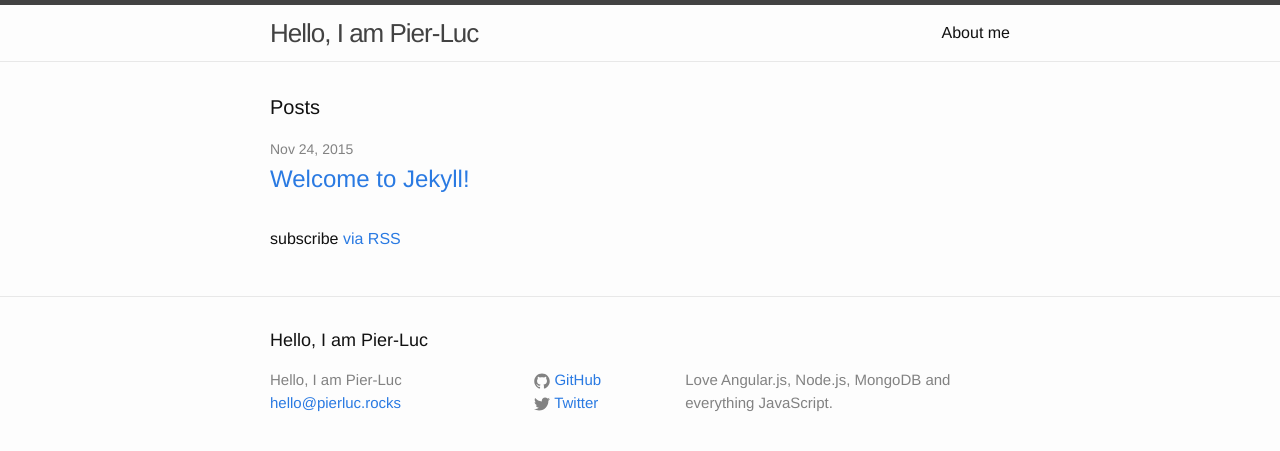
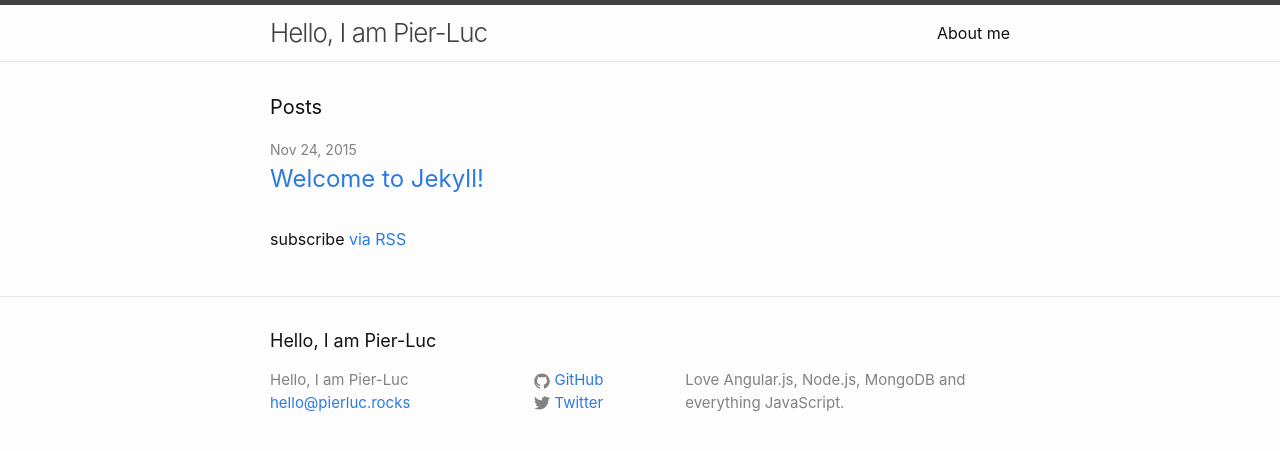
Before and after one commit to Zertz/Zertz.github.io, a Jekyll site: the page built from index.html, in a window 1280 px wide. Shown: the top 451 px of the page. Built offline with Jekyll 4.4.1, drawn with Linux system fonts in a browser that asks for light colours.

Commit message:
Use system fonts

```diff
--- a/css/main.scss
+++ b/css/main.scss
@@ -6,7 +6,7 @@
 
 
 // Our variables
-$base-font-family: "Helvetica Neue", Helvetica, Arial, sans-serif;
+$base-font-family: -apple-system, BlinkMacSystemFont, "Segoe UI", "Roboto", "Oxygen", "Ubuntu", "Cantarell", "Fira Sans", "Droid Sans", "Helvetica Neue", sans-serif;
 $base-font-size:   16px;
 $base-font-weight: 400;
 $small-font-size:  $base-font-size * 0.875;
```
